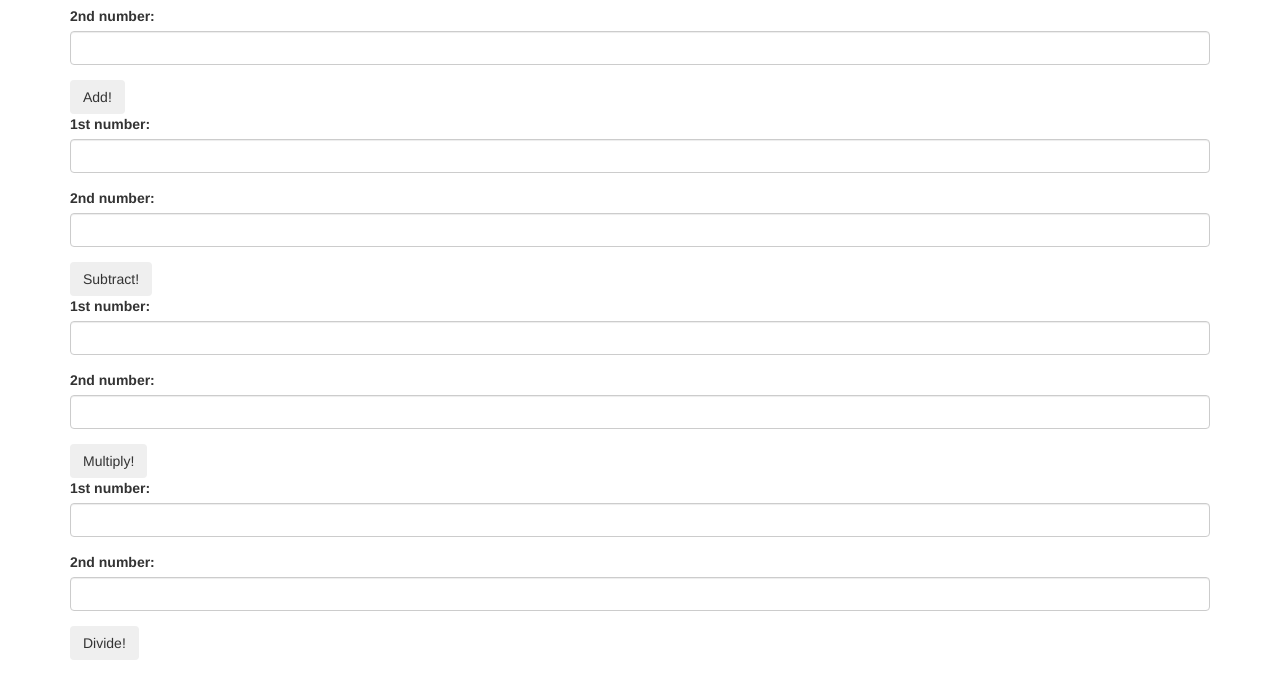
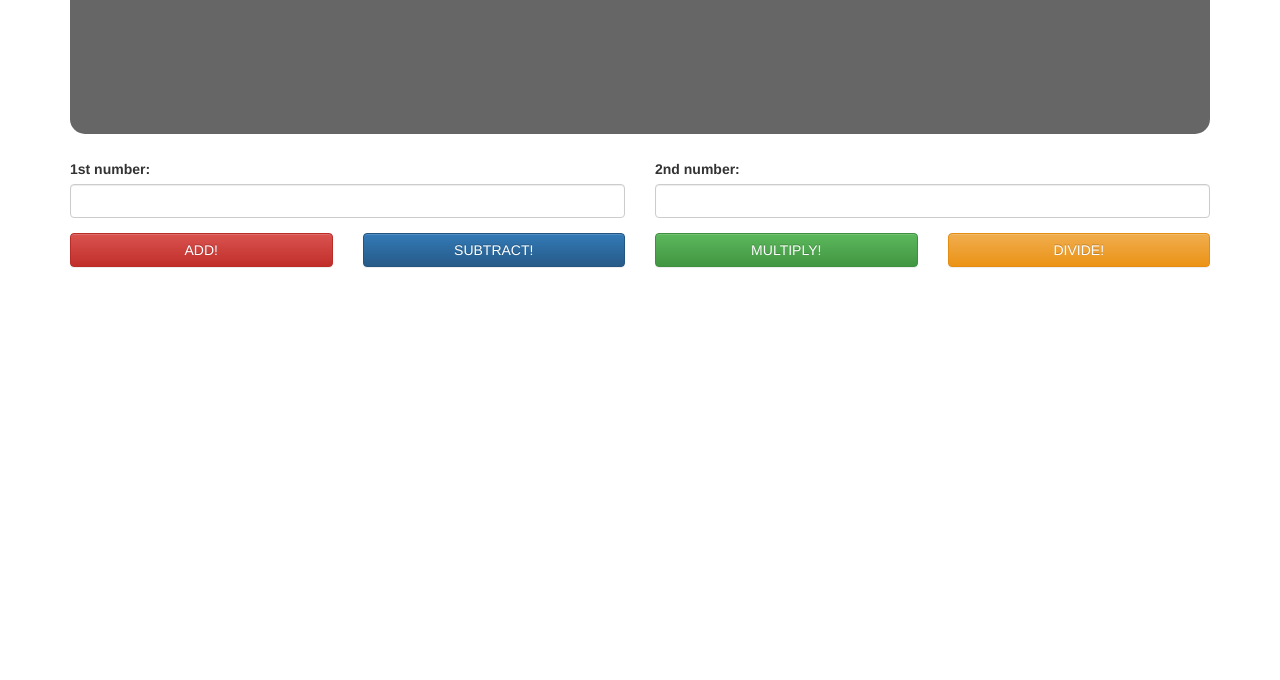
Before and after one commit to karenfreemansmith/Epic-IntroWk2-Calculator, a plain HTML site: page index.html in a window 1280 px wide. Shown: the part 138-818 px from the top of the page. Drawn offline with nearby package versions, Linux system fonts and the light colour scheme; a web font is replaced by a local one.

Commit message:
Add google font, change button size

```diff
--- a/css/style.css
+++ b/css/style.css
@@ -1,3 +1,18 @@
 #output {
-  padding: 10px;
+  padding-top: 40px;
+  background-color: #666666;
+  border-radius: 15px;
+  border: 5px raised #4d4d4d;
+  height: 150px;
+  color: #fff;
+  margin-bottom: 25px;
+  margin-top: 25px;
+  text-align: center;
+  font-size: 3em;
+  font-family: 'Wallpoet', cursive;
 }
+h1 {
+  font-size: 5em;
+  text-align: center;
+  font-family: 'Wallpoet', cursive;
+}
--- a/index.html
+++ b/index.html
@@ -2,6 +2,7 @@
 <html>
   <head>
     <title>Calculator</title>
+    <link href="https://fonts.googleapis.com/css?family=Wallpoet" rel="stylesheet">
     <!-- Latest compiled and minified CSS -->
     <link rel="stylesheet" href="https://maxcdn.bootstrapcdn.com/bootstrap/3.3.7/css/bootstrap.min.css" integrity="sha384-BVYiiSIFeK1dGmJRAkycuHAHRg32OmUcww7on3RYdg4Va+PmSTsz/K68vbdEjh4u" crossorigin="anonymous">
 
@@ -18,53 +19,30 @@
   <body>
     <div class="container">
       <h1>Calculator</h1>
-      <form id="add">
-        <div class="form-group">
-          <label for="add1">1st number:</label>
-          <input id="add1" class="form-control" type="text">
+      <div id="output">
+      </div>
+      <form id="calculator" class="row">
+        <div class="form-group col-sm-6">
+          <label for="input1">1st number:</label>
+          <input id="input1" class="form-control" type="text">
         </div>
-        <div class="form-group">
-          <label for="add2">2nd number:</label>
-          <input id="add2" class="form-control" type="text">
+        <div class="form-group col-sm-6">
+          <label for="input2">2nd number:</label>
+          <input id="input2" class="form-control" type="text">
         </div>
-        <button type="submit" class="btn">Add!</button>
+        <div class="col-sm-3">
+          <button type="submit" id="add" class="btn btn-danger form-control">ADD!</button>
+        </div>
+        <div class="col-sm-3">
+          <button type="submit" id="subtract" class="btn btn-primary form-control">SUBTRACT!</button>
+        </div>
+        <div class="col-sm-3">
+          <button type="submit" id="multiply" class="btn btn-success form-control">MULTIPLY!</button>
+        </div>
+        <div class="col-sm-3">
+          <button type="submit" id="divide" class="btn btn-warning form-control">DIVIDE!</button>
+        </div>
       </form>
-      <form id="sub">
-        <div class="form-group">
-          <label for="sub1">1st number:</label>
-          <input id="sub1" class="form-control" type="text">
-        </div>
-        <div class="form-group">
-          <label for="sub2">2nd number:</label>
-          <input id="sub2" class="form-control" type="text">
-        </div>
-        <button type="submit" class="btn">Subtract!</button>
-      </form>
-      <form id="mul">
-        <div class="form-group">
-          <label for="mul1">1st number:</label>
-          <input id="mul1" class="form-control" type="text">
-        </div>
-        <div class="form-group">
-          <label for="mul2">2nd number:</label>
-          <input id="mul2" class="form-control" type="text">
-        </div>
-        <button type="submit" class="btn">Multiply!</button>
-      </form>
-      <form id="div">
-        <div class="form-group">
-          <label for="div1">1st number:</label>
-          <input id="div1" class="form-control" type="text">
-        </div>
-        <div class="form-group">
-          <label for="div2">2nd number:</label>
-          <input id="div2" class="form-control" type="text">
-        </div>
-        <button type="submit" class="btn">Divide!</button>
-      </form>
-      <div id="output">
-
-      </div>
     </div>
     <script src="js/scripts.js"></script>
   </body>
--- a/js/scripts.js
+++ b/js/scripts.js
@@ -17,24 +17,24 @@ var divide = function(number1, number2) {
 
 //UI logic
 $(document).ready(function() {
-  $("form#add").submit(function(event) {
+  $("#add").click(function(event) {
+    var result = add(parseInt($("#input1").val()), parseInt($("#input2").val()));
+    $("#output").text(result);
     event.preventDefault();
-    var result = add(parseInt($("#add1").val()), parseInt($("#add2").val()));
+  });
+  $("#subtract").click(function(event) {
+    var result = subtract(parseInt($("#input1").val()), parseInt($("#input2").val()));
     $("#output").text(result);
+    event.preventDefault();
   });
-  $("form#sub").submit(function(event) {
+  $("#multiply").click(function(event) {
+    var result = multiply(parseInt($("#input1").val()), parseInt($("#input2").val()));
+    $("#output").text(result);
     event.preventDefault();
-    var result = subtract(parseInt($("#sub1").val()), parseInt($("#sub2").val()));
+  });
+  $("#divide").click(function(event) {
+    var result = divide(parseInt($("#input1").val()), parseInt($("#input2").val()));
     $("#output").text(result);
-  });
-  $("form#mul").submit(function(event) {
     event.preventDefault();
-    var result = multiply(parseInt($("#mul1").val()), parseInt($("#mul2").val()));
-    $("#output").text(result);
-  });
-  $("form#div").submit(function(event) {
-    event.preventDefault();
-    var result = divide(parseInt($("#div1").val()), parseInt($("#div2").val()));
-    $("#output").text(result);
   });
 });
```
